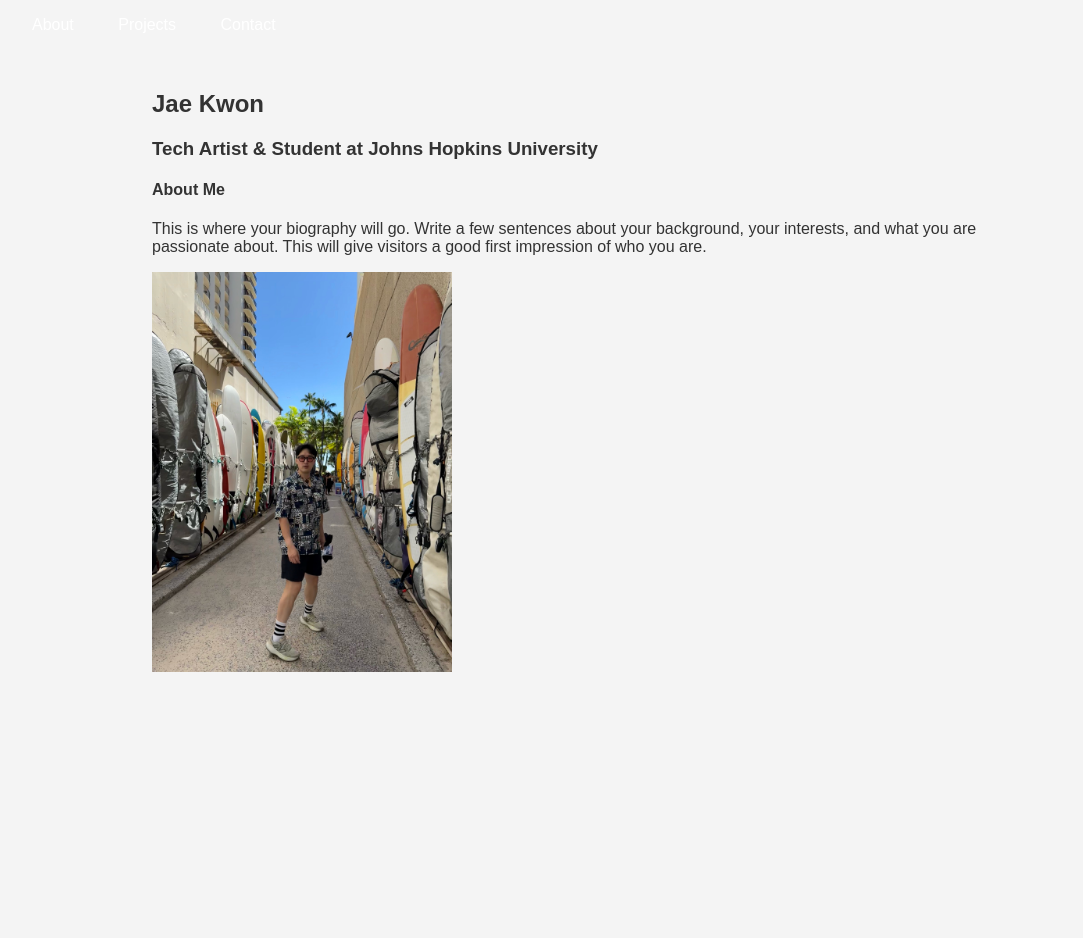
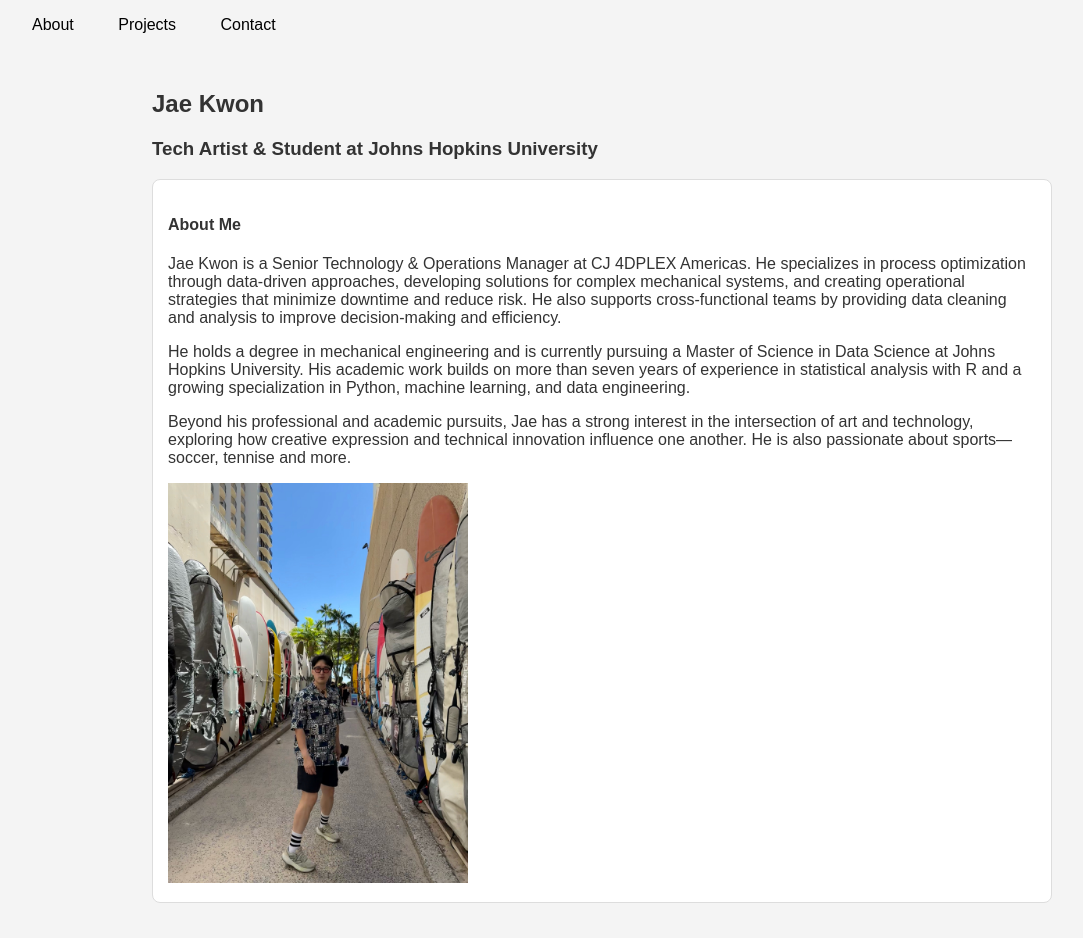
Before and after one commit to jaekwon89/jhu_software_concepts, a Flask app: page / in a window 1280 px wide. Shown: the whole page, without its empty margins (38-1121 px from the left). Before the commit the page ends 672 px from the top, so only its background shows below. Run offline with Flask 3, Linux system fonts and the light colour scheme.

Commit message:
Updating styles (css)
and minor errors from html

```diff
--- a/module_1/run.py
+++ b/module_1/run.py
@@ -7,17 +7,16 @@ app = Flask(__name__)
 def home():
     return render_template('index.html', active_page='home')
 
+# Route for the projects page ('/projects')
+@app.route('/projects')
+def projects():
+    return render_template('projects.html', active_page='projects')
+
 # Route for the contact page ('/contact')
 @app.route('/contact')
 def contact():
     return render_template('contact.html', active_page='contact')
 
-# Route for the projects page ('/projects')
-@app.route('/projects')
-def projects():
-    return render_template('projects.html', active_page='projects')
-
-
 if __name__ == '__main__':
     # The app runs on localhost at port 8080, as required
     app.run(host='0.0.0.0', port=8080, debug=True)
--- a/module_1/static/css/style.css
+++ b/module_1/static/css/style.css
@@ -27,7 +27,7 @@ margin-left: 20px;
 }
 
 nav a {
-color: #fff;
+color: #000000;
 text-decoration: none;
 padding: 5px 10px;
 border-radius: 5px;
@@ -66,7 +66,7 @@ flex: 1; /* Takes up 1/3 of the space */
 }
 
 .bio-image img {
-max-width: 300px; /* This sets the maximum width of the image to 250px /
+max-width: 300px; /* This sets the maximum width of the image to 300px /
 width: 100%;      / This makes the image responsive within its container /
 height: auto;     / This maintains the photo's aspect ratio /
 border-radius: 10px; / Adds rounded corners to the image /
@@ -74,11 +74,29 @@ display: block;   / Helps with alignment /
 margin: auto;     / Centers the image in its container */
 }
 
-/* Projects Section Styling */
-.project {
-background-color: #fff;
+/* Contact Section Styling */
+.bio-container {
+background-color: #ffffff;
 border: 1px solid #ddd;
 padding: 15px;
 margin-bottom: 15px;
 border-radius: 8px;
 }
+
+/* Projects Section Styling */
+.project {
+background-color: #ffffff;
+border: 1px solid #ddd;
+padding: 15px;
+margin-bottom: 15px;
+border-radius: 8px;
+}
+
+/* Contact Section Styling */
+.contact {
+background-color: #ffffff;
+border: 1px solid #ddd;
+padding: 15px;
+margin-bottom: 15px;
+border-radius: 8px;
+}
--- a/module_1/templates/index.html
+++ b/module_1/templates/index.html
@@ -9,9 +9,25 @@
         <div class="bio-text">
             <h4>About Me</h4>
             <p>
-                This is where your biography will go. Write a few sentences about your background,
-                your interests, and what you are passionate about. This will give visitors a
-                good first impression of who you are.
+                Jae Kwon is a Senior Technology & Operations Manager at CJ 4DPLEX Americas.
+                He specializes in process optimization through data-driven approaches,
+                developing solutions for complex mechanical systems,
+                and creating operational strategies that minimize downtime and reduce risk.
+                He also supports cross-functional teams
+                by providing data cleaning and analysis to improve decision-making and efficiency.
+            </p>
+            <p>
+                He holds a degree in mechanical engineering
+                and is currently pursuing a Master of Science in Data Science at Johns Hopkins University.
+                His academic work builds on more than seven years of experience in statistical analysis with R
+                and a growing specialization in Python, machine learning, and data engineering.
+            </p>
+
+            <p>
+                Beyond his professional and academic pursuits,
+                Jae has a strong interest in the intersection of art and technology,
+                exploring how creative expression and technical innovation influence one another.
+                He is also passionate about sports—soccer, tennise and more.
             </p>
         </div>
         <div class="bio-image">
```
Also changed, not shown: module_1/templates/contact.html (+15 -12 lines), module_1/templates/projects.html (+8 -6 lines).
